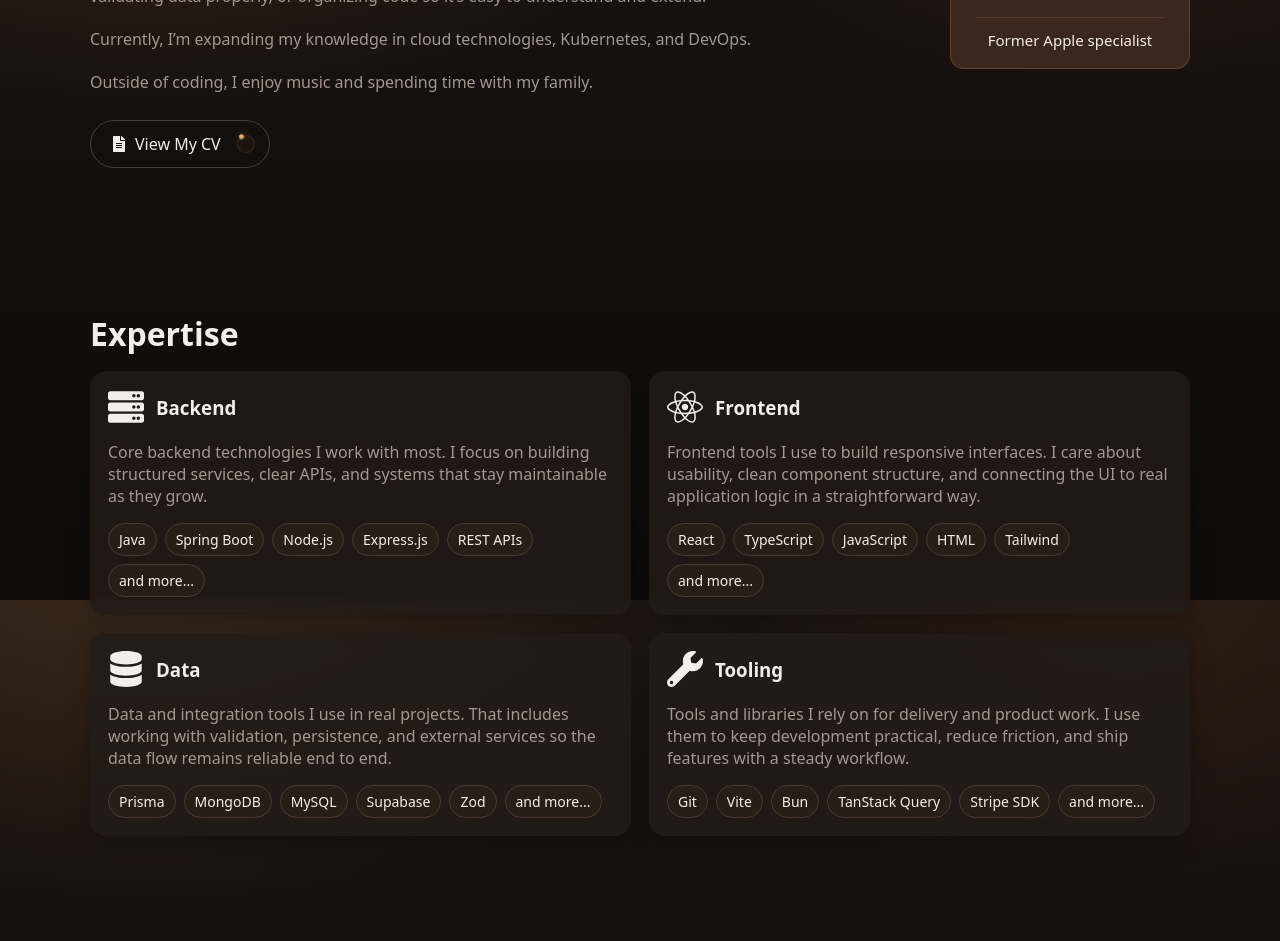
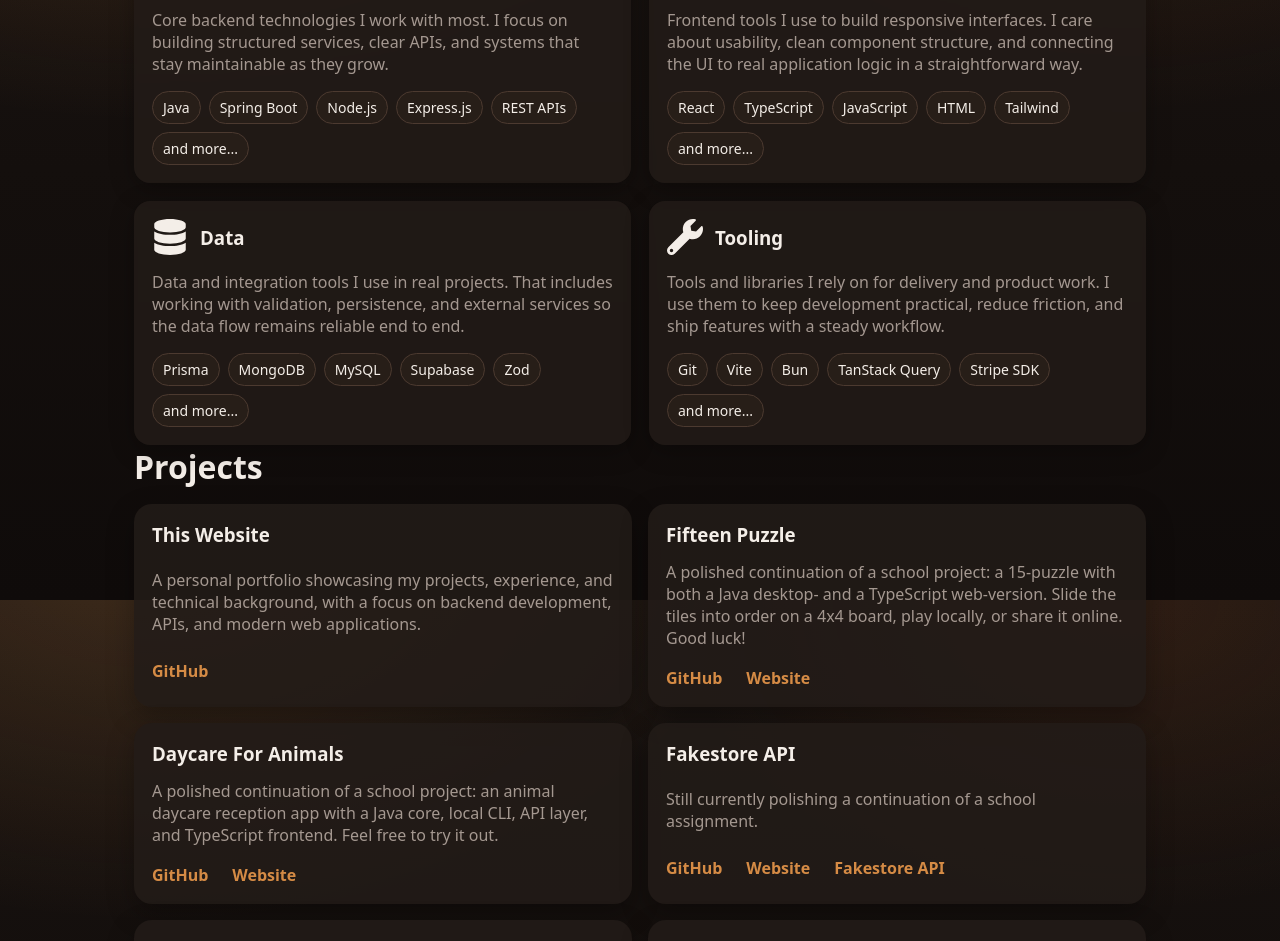
Before and after one commit to alpsten/web-portfolio-react-frontend, a React (Vite) app: page / in a window 1280 px wide. Shown: the part 1000-1941 px from the top of the page. Built offline with nearby package versions, Linux system fonts and the light colour scheme.

Commit message:
feat(app): add Lenis infinite scroll loop and GSAP integration

```diff
--- a/package.json
+++ b/package.json
@@ -10,6 +10,9 @@
     "preview": "vite preview"
   },
   "dependencies": {
+    "framer-motion": "^12.40.0",
+    "gsap": "^3.15.0",
+    "lenis": "^1.3.23",
     "react": "^19.1.1",
     "react-dom": "^19.1.1",
     "react-icons": "^5.5.0",
--- a/src/App.tsx
+++ b/src/App.tsx
@@ -1,4 +1,3 @@
-
 import { BrowserRouter, Routes, Route } from "react-router-dom";
 import Navbar from "./sections/Navbar.tsx";
 import Header from "./sections/Header";
@@ -8,33 +7,49 @@
 import SpotifySection from "./sections/SpotifySection.tsx";
 import ContactForm from './components/ContactForm';
 import Footer from "./sections/Footer.tsx";
-import FadeIn from "./components/FadeIn";
+import SectionCard from "./components/SectionCard";
+import ScrollProgress from "./components/ScrollProgress";
+import Cursor from "./components/Cursor";
 import CV from "./pages/CV";
+import { useLenis } from "./hooks/useLenis";
+import { LoopCopyContext } from "./context/LoopCopy";
+
+function SiteSections() {
+    return (
+        <>
+            <div className="slide slide--hero">
+                <Header />
+            </div>
+            <SectionCard><Bio /></SectionCard>
+            <SectionCard><Expertise /></SectionCard>
+            <SectionCard><Projects /></SectionCard>
+            <SectionCard><SpotifySection /></SectionCard>
+            <SectionCard after={<Footer />}><ContactForm /></SectionCard>
+        </>
+    );
+}
 
 function Home() {
+    useLenis();
+
     return (
-        <main className="site">
+        <>
+            <Cursor />
+            <ScrollProgress />
+            <div className="bg" aria-hidden="true" />
+            <div className="grain" aria-hidden="true" />
             <Navbar />
-            <FadeIn>
-                <Header/>
-            </FadeIn>
-            <FadeIn delay={100}>
-                <Bio/>
-            </FadeIn>
-            <FadeIn delay={150}>
-                <Expertise/>
-            </FadeIn>
-            <FadeIn>
-                <Projects/>
-            </FadeIn>
-            <FadeIn>
-                <SpotifySection/>
-            </FadeIn>
-            <FadeIn>
-                <ContactForm/>
-            </FadeIn>
-            <Footer/>
-        </main>
+            <main className="site">
+                <div id="loop-cycle">
+                    <SiteSections />
+                </div>
+                <LoopCopyContext.Provider value={true}>
+                    <div aria-hidden="true">
+                        <SiteSections />
+                    </div>
+                </LoopCopyContext.Provider>
+            </main>
+        </>
     );
 }
 
--- a/src/components/FadeIn.tsx
+++ /dev/null
@@ -1,22 +0,0 @@
-import type { ReactNode } from "react";
-import { useInView } from "../hooks/useInView";
-
-interface FadeInProps {
-    children: ReactNode;
-    delay?: number;
-    className?: string;
-}
-
-export default function FadeIn({ children, delay = 0, className = "" }: FadeInProps) {
-    const { ref, inView } = useInView<HTMLDivElement>({ threshold: 0.1 });
-
-    return (
-        <div
-            ref={ref}
-            className={`fade-in ${inView ? "is-visible" : ""} ${className}`}
-            style={{ transitionDelay: `${delay}ms` }}
-        >
-            {children}
-        </div>
-    );
-}
--- /dev/null
+++ b/src/components/ScrollProgress.tsx
@@ -0,0 +1,39 @@
+import { useEffect, useState } from "react";
+import { motion, useScroll, useTransform } from "framer-motion";
+
+export default function ScrollProgress() {
+    const { scrollY } = useScroll();
+    const [cycleH, setCycleH] = useState(1);
+
+    useEffect(() => {
+        function measure() {
+            const el = document.getElementById("loop-cycle");
+            if (el) setCycleH(el.offsetHeight || 1);
+        }
+        measure();
+        window.addEventListener("resize", measure);
+        return () => window.removeEventListener("resize", measure);
+    }, []);
+
+    // Modulo arithmetic: handles the jump from cycleH→0 without spring lag
+    const scaleX = useTransform(scrollY, (y) => {
+        if (cycleH <= 1) return 0;
+        return (y % cycleH) / cycleH;
+    });
+
+    return (
+        <motion.div
+            style={{
+                scaleX,
+                position: "fixed",
+                top: 0,
+                left: 0,
+                right: 0,
+                height: "3px",
+                background: "var(--a)",
+                transformOrigin: "0%",
+                zIndex: 1000,
+            }}
+        />
+    );
+}
--- /dev/null
+++ b/src/components/SectionCard.tsx
@@ -0,0 +1,10 @@
+import type { ReactNode } from "react";
+
+export default function SectionCard({ children, after }: { children: ReactNode; after?: ReactNode }) {
+    return (
+        <div className="slide">
+            <div className="container">{children}</div>
+            {after}
+        </div>
+    );
+}
--- /dev/null
+++ b/src/context/LoopCopy.ts
@@ -0,0 +1,4 @@
+import { createContext, useContext } from "react";
+
+export const LoopCopyContext = createContext(false);
+export const useIsLoopCopy = () => useContext(LoopCopyContext);
--- a/src/hooks/useInView.ts
+++ /dev/null
@@ -1,40 +0,0 @@
-import { useEffect, useRef, useState } from "react";
-
-interface UseInViewOptions {
-    threshold?: number;
-    rootMargin?: string;
-    triggerOnce?: boolean;
-}
-
-export function useInView<T extends HTMLElement = HTMLElement>(
-    options: UseInViewOptions = {}
-) {
-    const { threshold = 0.1, rootMargin = "0px", triggerOnce = true } = options;
-    const ref = useRef<T>(null);
-    const [inView, setInView] = useState(false);
-
-    useEffect(() => {
-        const element = ref.current;
-        if (!element) return;
-
-        const observer = new IntersectionObserver(
-            ([entry]) => {
-                if (entry.isIntersecting) {
-                    setInView(true);
-                    if (triggerOnce) {
-                        observer.unobserve(element);
-                    }
-                } else if (!triggerOnce) {
-                    setInView(false);
-                }
-            },
-            { threshold, rootMargin }
-        );
-
-        observer.observe(element);
-
-        return () => observer.disconnect();
-    }, [threshold, rootMargin, triggerOnce]);
-
-    return { ref, inView };
-}
--- /dev/null
+++ b/src/hooks/useLenis.ts
@@ -0,0 +1,52 @@
+import { useEffect } from "react";
+import Lenis from "lenis";
+import gsap from "gsap";
+import { ScrollTrigger } from "gsap/ScrollTrigger";
+
+gsap.registerPlugin(ScrollTrigger);
+
+export function useLenis() {
+    useEffect(() => {
+        const lenis = new Lenis({
+            duration: 1.2,
+            easing: (t) => Math.min(1, 1.001 - Math.pow(2, -10 * t)),
+        });
+
+        // Official Lenis + GSAP integration: drive Lenis from the GSAP ticker
+        // so ScrollTrigger and Lenis stay in perfect sync on the same frame
+        gsap.ticker.add((time) => {
+            lenis.raf(time * 1000);
+        });
+        gsap.ticker.lagSmoothing(0);
+
+        lenis.on("scroll", ScrollTrigger.update);
+
+        // Cache cycleHeight to avoid layout thrash on every scroll event
+        let cycleHeight = 0;
+        const measureCycle = () => {
+            const cycle = document.getElementById("loop-cycle");
+            if (cycle) cycleHeight = cycle.offsetHeight;
+        };
+        measureCycle();
+        window.addEventListener("resize", measureCycle);
+
+        // Frame lock: suppress the scroll event fired in the same frame as the jump
+        let jumping = false;
+
+        lenis.on("scroll", ({ scroll }: { scroll: number }) => {
+            if (jumping) return;
+            if (cycleHeight > 0 && scroll >= cycleHeight) {
+                jumping = true;
+                lenis.scrollTo(scroll - cycleHeight, { immediate: true });
+                requestAnimationFrame(() => { jumping = false; });
+            }
+        });
+
+        return () => {
+            gsap.ticker.remove(lenis.raf);
+            lenis.destroy();
+            window.removeEventListener("resize", measureCycle);
+            ScrollTrigger.getAll().forEach(t => t.kill());
+        };
+    }, []);
+}
```
Also changed, not shown: 1 other file (tests, documents, lock files or other folders).
